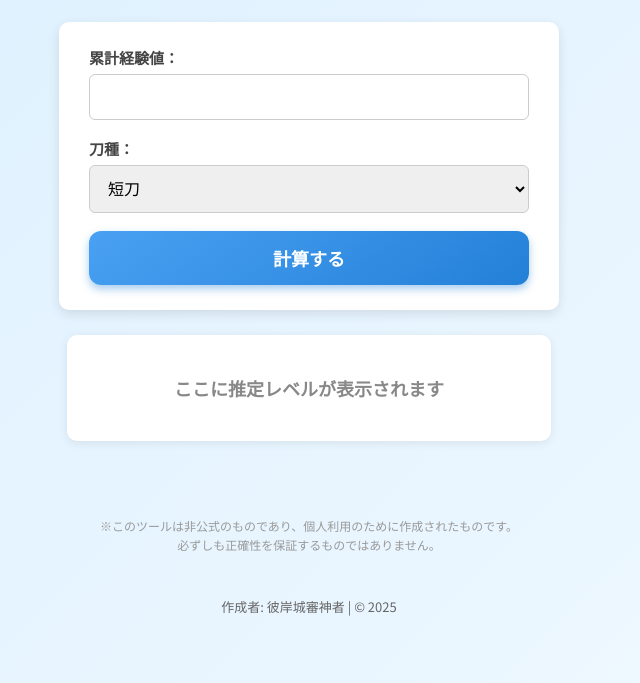
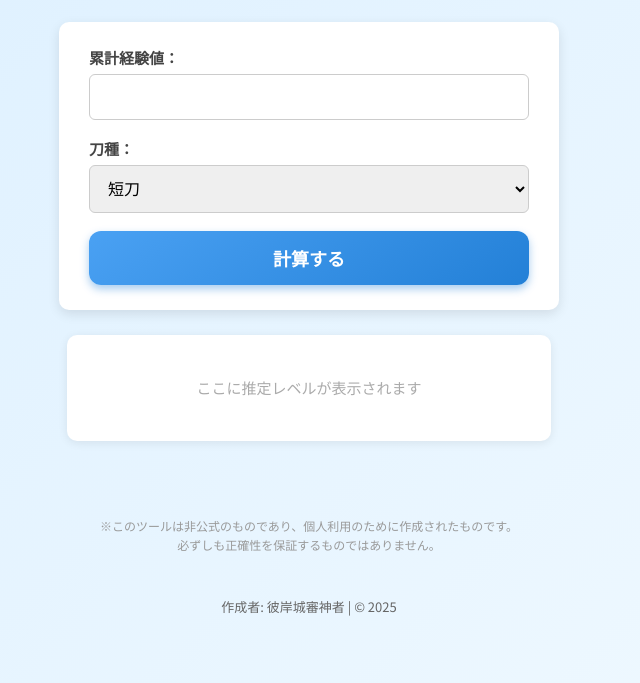
Before and after one commit to ema1016/toukenranbu-kiwamilevel-checker, a plain HTML site: page index.html in a window 1280 px wide. Shown: the part 178-861 px from the top of the page, without its empty margins (331-971 px from the left). Drawn offline with Linux system fonts and the light colour scheme.

Commit message:
Update index.html

```diff
--- a/index.html
+++ b/index.html
@@ -150,7 +150,7 @@
     <button type="submit">計算する</button>
   </form>
 
-  <div id="result">ここに推定レベルが表示されます</div>
+  <div id="result"><span style="font-size: 15px; color: #aaa; font-weight: normal;">ここに推定レベルが表示されます</span></div>
 
   <footer>
     <p>※このツールは非公式のものであり、個人利用のために作成されたものです。<br>必ずしも正確性を保証するものではありません。</p>
```
